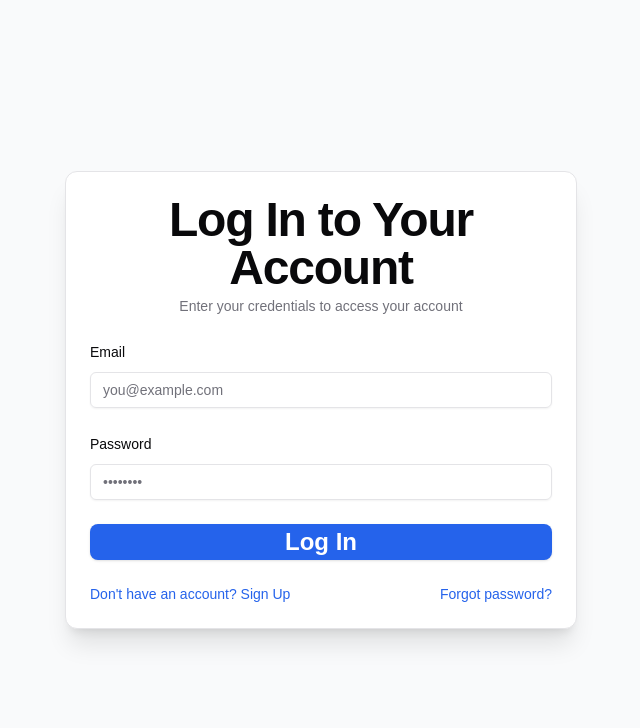
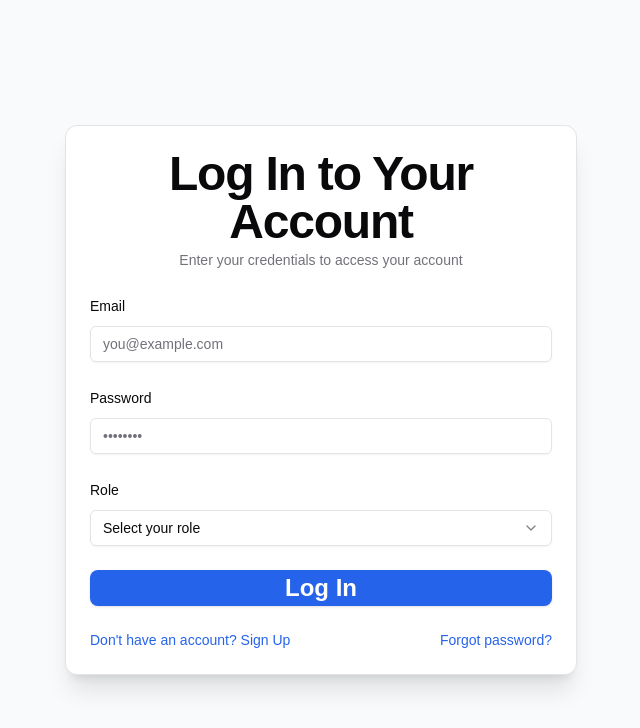
Before and after one commit to Pravin0607/StudyWise, a Next.js app: page /login in a window 1280 px wide. Shown: the top 728 px of the page, without its empty margins (319-959 px from the left). Built offline with nearby package versions, Linux system fonts and the light colour scheme.

Commit message:
mod : added roles while login and signup

```diff
--- a/app/(auth)/login/page.tsx
+++ b/app/(auth)/login/page.tsx
@@ -2,6 +2,7 @@
 import { Button } from "@/components/ui/button"
 import { Card, CardContent, CardHeader, CardTitle } from "@/components/ui/card"
 import { Input } from "@/components/ui/input"
+import { Select, SelectContent, SelectItem, SelectTrigger, SelectValue } from "@/components/ui/select"
 import { H1, Small, Subtle, Large } from "@/components/ui/typography"
 import Link from "next/link"
 import { motion } from "motion/react"
@@ -64,6 +65,27 @@ const LogIn = () => {
               </motion.div>
 
               <motion.div
+                initial={{ opacity: 0, x: -50 }}
+                animate={{ opacity: 1, x: 0 }}
+                transition={{ duration: 0.5 }}
+                className="space-y-2"
+              >
+                <label htmlFor="role" className="text-sm font-medium">
+                  <Small>Role</Small>
+                </label>
+                <Select>
+                  <SelectTrigger className="w-full transition-colors focus:border-blue-500">
+                    <SelectValue placeholder="Select your role" />
+                  </SelectTrigger>
+                  <SelectContent>
+                    <SelectItem value="admin">Admin</SelectItem>
+                    <SelectItem value="teacher">Teacher</SelectItem>
+                    <SelectItem value="student">Student</SelectItem>
+                  </SelectContent>
+                </Select>
+              </motion.div>
+
+              <motion.div
                 initial={{ opacity: 0, y: 50 }}
                 animate={{ opacity: 1, y: 0 }}
                 transition={{ duration: 0.5 }}
@@ -76,14 +98,14 @@ const LogIn = () => {
                 </Button>
               </motion.div>
 
-                <div className="flex flex-col sm:flex-row items-center justify-between text-sm space-y-2 sm:space-y-0">
+              <div className="flex flex-col sm:flex-row items-center justify-between text-sm space-y-2 sm:space-y-0">
                 <Link href="/signup" className="text-blue-600 hover:text-blue-700 font-medium">
                   <Small>Don&#39;t have an account? Sign Up</Small>
                 </Link>
                 <Link href="/forgot-password" className="text-blue-600 hover:text-blue-700 font-medium">
                   <Small>Forgot password?</Small>
                 </Link>
-                </div>
+              </div>
             </form>
           </CardContent>
         </Card>
--- a/app/(auth)/signup/page.tsx
+++ b/app/(auth)/signup/page.tsx
@@ -177,8 +177,9 @@ const SignIn = () => {
                     <SelectValue placeholder="Select your role" />
                   </SelectTrigger>
                   <SelectContent>
+                    <SelectItem value="admin">Admin</SelectItem>
+                    <SelectItem value="teacher">Teacher</SelectItem>
                     <SelectItem value="student">Student</SelectItem>
-                    <SelectItem value="teacher">Teacher</SelectItem>
                   </SelectContent>
                 </Select>
               </motion.div>
```
